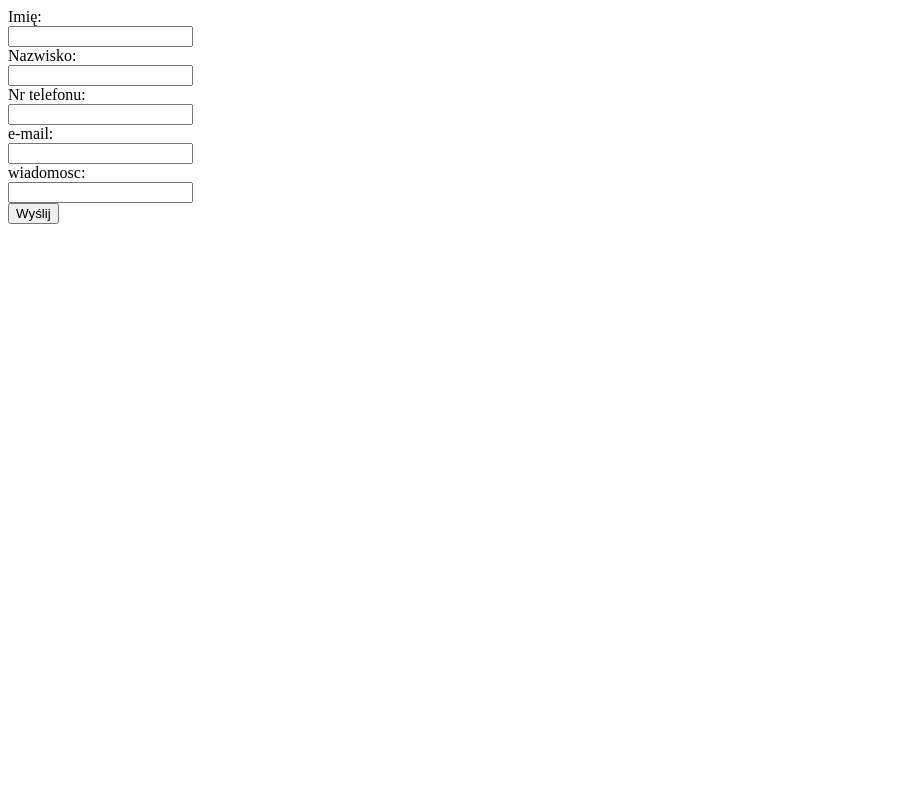
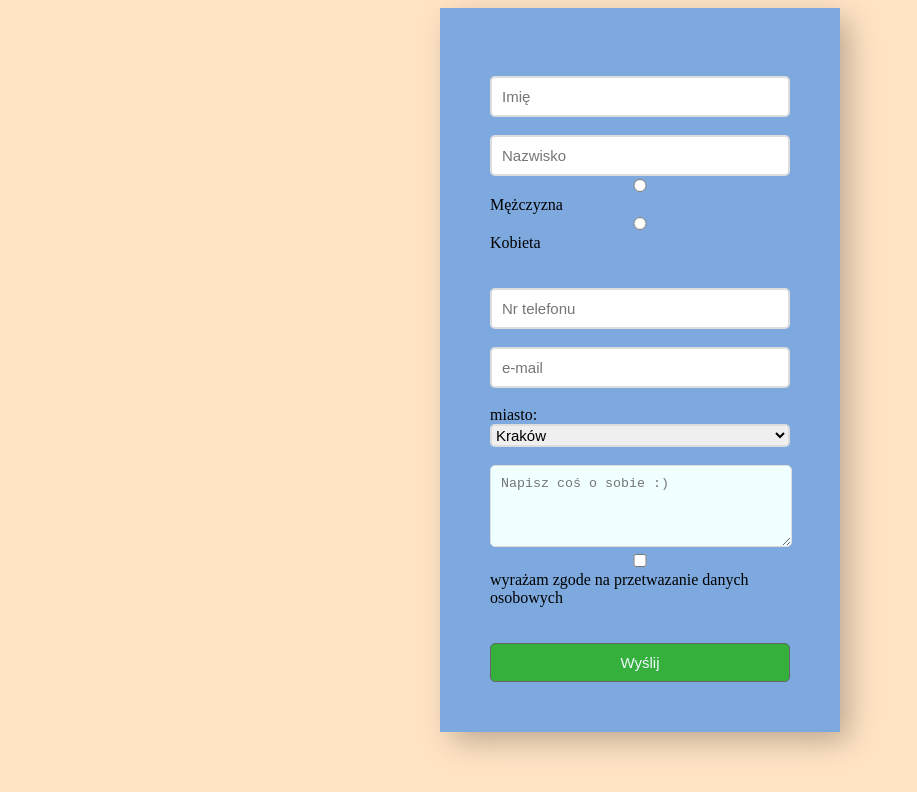
Before and after one commit to mikello88/mikello88.github.io, a plain HTML site: page index.html in a window 1280 px wide. Shown: the whole page, without its empty margins (0-917 px from the left). Drawn offline with Linux system fonts and the light colour scheme.

Commit message:
nowy formularz

```diff
--- /dev/null
+++ b/css/style.css
@@ -0,0 +1,55 @@
+body {
+    background-color: bisque;
+}
+
+#container {
+    margin-left: auto;
+    margin-right: auto;
+    padding: 50px;
+    width: 300px;
+    background-color: #7da9de;
+    -webkit-box-shadow: 10px 10px 29px -2px rgba(0,0,0,0.28);
+    -moz-box-shadow: 10px 10px 29px -2px rgba(0,0,0,0.28);
+    box-shadow: 10px 10px 29px -2px rgba(0,0,0,0.28);
+}
+
+input {
+    width: 300px;
+    padding: 10px;
+    margin-left: auto;
+    margin-right: auto;
+    color: black;
+    border: 2px solid #ddd;
+    border-radius: 5px;
+    font-size: 15px;
+    box-sizing: border-box;
+}
+
+select {
+    width: 300px;
+    border: 2px solid #ddd;
+    border-radius: 5px;
+    font-size: 15px;
+    color: black;
+    line-height: 6px;
+
+}
+
+textarea {
+    background-color: azure;
+    color: black;
+    width: 280px;
+    padding: 10px;
+    margin-left: auto;
+    margin-right: auto;
+    border: 1px solid #ddd;
+    border-radius: 5px
+}
+
+input[type=submit] {
+    width: 300px;
+    border: 1px solid #666;
+    border-radius: 5px;
+    color: aliceblue;
+    background-color: #36b03c;
+}
--- a/index.html
+++ b/index.html
@@ -1,33 +1,51 @@
 <!DOCTYPE html>
-<html lang="en">
+<html lang="pl">
+
 <head>
     <meta charset="UTF-8">
     <title>Formularz</title>
+    <link rel="stylesheet" href="css/style.css">
 </head>
+
 <body>
 
-    <form action="https://formspree.io/dzieciolmichal@o2.pl" method="post">
-          Imię:<br>
-              <label for="imie"></label>
-              <input type="text" name="imie" id="imie"><br>
-          Nazwisko:<br>
-              <label for="nazwisko"></label>
-              <input type="text" name="nazwisko" id="nazwisko"><br>
-          Nr telefonu:<br>
-              <label for="usrtel"></label>
-              <input type="tel" name="usrtel" id="usrtel"><br>
-          e-mail:<br>
-              <label for="email"></label>
-              <input type="email" name="email" id="email"><br>
-          wiadomosc:<br>
-              <label for="wiadomosc"></label>
-              <input type="text" name="wiadomosc" id="wiadomosc"><br>
+   <form action="https://formspree.io/dzieciolmichal@o2.pl" method="post" id="container">
+         <br>
+            <label for="imie"></label>
+            <input type="text" name="imie" id="imie" placeholder="Imię"><br>
+         <br>
+            <label for="nazwisko"></label>
+            <input type="text" name="nazwisko" id="nazwisko" placeholder="Nazwisko"><br>
+           <div id="radio">
+            <div class="pierwsza"><input type="radio" name="plec" value="mezczyzna"></div>
+               <div class="druga">Mężczyzna</div>
+            <div class="trzecia"><input type="radio" name="plec" value="kobieta"></div>
+               <div class="czwarta">Kobieta</div>
+           </div>
 
-              <input type="submit" value="Wyślij">
+<br>
+         <br>
+            <label for="usrtel"></label>
+            <input type="tel" name="usrtel" id="usrtel" maxlength="9" placeholder="Nr telefonu"><br>
+         <br>
+            <label for="email"></label>
+            <input type="email" name="email" id="email" placeholder="e-mail"><br><br>
+       miasto:<br>
+            <select name="miasto">
+                <option value="krakow">Kraków</option>
+                <option value="warszawa">Warszawa</option>
+                <option value="gdansk">Gdańsk</option>
+            </select><br><br>
+            <textarea rows="4" cols="39" placeholder="Napisz coś o sobie :)"></textarea><br>
+
+            <input type="checkbox" name="daneosobowe" value="daneosobowe" id="daneosobowe">
+            <label for="daneosobowe">wyrażam zgode na przetwazanie danych osobowych</label><br><br><br>
+            <input type="submit" value="Wyślij">
     </form>
 
 
 
 
 </body>
+
 </html>
```
